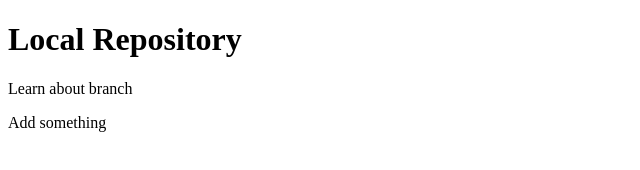
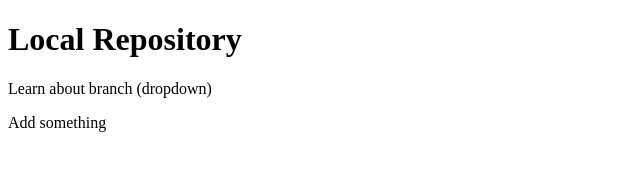
Before and after one commit to yash8806-svg/localrepo, a plain HTML site: page index.html in a window 1280 px wide. Shown: the full height of the page, 0-640 px from the left. Drawn offline with Linux system fonts and the light colour scheme.

Commit message:
add dropdown

```diff
--- a/index.html
+++ b/index.html
@@ -7,7 +7,7 @@
 </head>
 <body>
     <h1>Local Repository</h1>
-      <p>Learn about branch</p>
+      <p>Learn about branch (dropdown)</p>
       <p>Add something</p>
 </body>
 </html>
```
